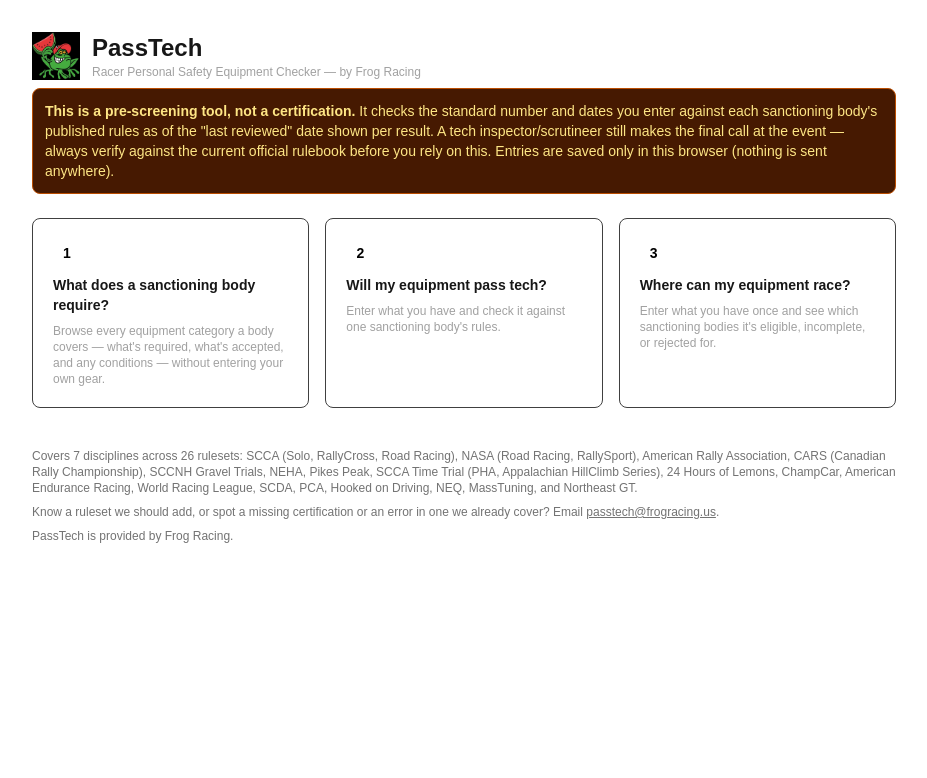
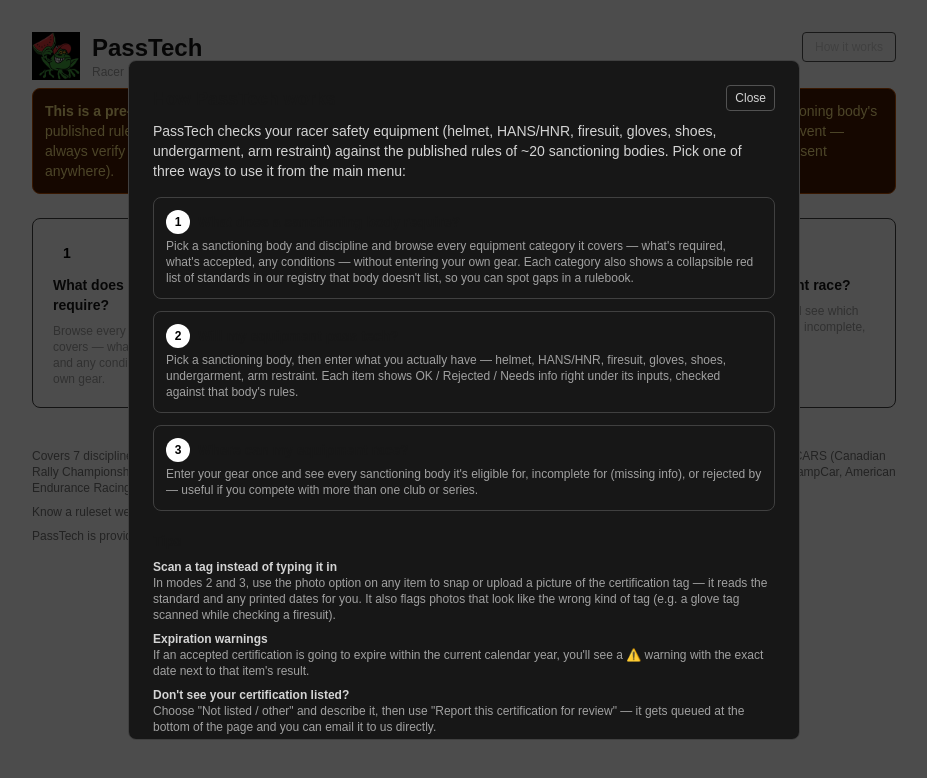
Before and after one commit to cecchet/passtech, a Next.js app: page / in a window 1280 px wide. Shown: the top 778 px of the page, without its empty margins (176-1103 px from the left). Built offline with nearby package versions, Linux system fonts and the light colour scheme.

Commit message:
Add in-app tutorial and link Frog Racing branding to frogracing.us
Adds a How it works modal covering the three main modes and key tips
(photo scan, expiration warnings, missing-cert reporting), shown once
automatically on first visit and reachable anytime from the header.

```diff
--- a/src/app/page.tsx
+++ b/src/app/page.tsx
@@ -8,6 +8,7 @@
 import { ResultRow } from "@/components/ResultRow";
 import { EquipmentEntry, evaluateRuleset, overallEligibility } from "@/lib/matcher";
 import { BrandLogo } from "@/components/BrandLogo";
+import { TutorialModal } from "@/components/TutorialModal";
 
 type Mode = "landing" | "reference" | "body-first" | "equipment-first";
 
@@ -33,6 +34,7 @@
 }
 
 const STORAGE_KEY = "safety-gear-check:v2";
+const TUTORIAL_SEEN_KEY = "safety-gear-check:tutorial-seen";
 
 export default function Home() {
   const [mode, setMode] = useState<Mode>("landing");
@@ -41,6 +43,7 @@
   const [missingReports, setMissingReports] = useState<MissingReport[]>([]);
   const [hydrated, setHydrated] = useState(false);
   const [copyStatus, setCopyStatus] = useState<string | null>(null);
+  const [showTutorial, setShowTutorial] = useState(false);
 
   // One-time hydration from localStorage on mount (must run client-side only, after SSR's default-state render).
   /* eslint-disable react-hooks/set-state-in-effect */
@@ -54,12 +57,18 @@
         if (saved.mode) setMode(saved.mode);
         if (saved.missingReports) setMissingReports(saved.missingReports);
       }
+      if (!window.localStorage.getItem(TUTORIAL_SEEN_KEY)) setShowTutorial(true);
     } catch {
       // ignore corrupt/unavailable storage
     }
     setHydrated(true);
   }, []);
   /* eslint-enable react-hooks/set-state-in-effect */
+
+  const closeTutorial = () => {
+    setShowTutorial(false);
+    window.localStorage.setItem(TUTORIAL_SEEN_KEY, "1");
+  };
 
   useEffect(() => {
     if (!hydrated) return;
@@ -119,18 +128,32 @@
             <BrandLogo />
             <div>
               <h1 className="flex items-center gap-2 text-2xl font-bold">PassTech</h1>
-              <p className="text-xs text-neutral-400">Racer Personal Safety Equipment Checker — by Frog Racing</p>
+              <p className="text-xs text-neutral-400">
+                Racer Personal Safety Equipment Checker — by{" "}
+                <a href="https://www.frogracing.us" target="_blank" rel="noopener noreferrer" className="underline underline-offset-2 hover:text-neutral-300">
+                  Frog Racing
+                </a>
+              </p>
             </div>
           </div>
-          {(mode === "body-first" || mode === "equipment-first") && (
+          <div className="flex shrink-0 gap-2">
             <button
               type="button"
-              onClick={clearAll}
-              className="shrink-0 rounded border border-neutral-600 px-3 py-1.5 text-xs text-neutral-300 hover:bg-neutral-800"
+              onClick={() => setShowTutorial(true)}
+              className="rounded border border-neutral-600 px-3 py-1.5 text-xs text-neutral-300 hover:bg-neutral-800"
             >
-              Clear all entries
+              How it works
             </button>
-          )}
+            {(mode === "body-first" || mode === "equipment-first") && (
+              <button
+                type="button"
+                onClick={clearAll}
+                className="rounded border border-neutral-600 px-3 py-1.5 text-xs text-neutral-300 hover:bg-neutral-800"
+              >
+                Clear all entries
+              </button>
+            )}
+          </div>
         </div>
         <p className="mt-2 rounded-lg border border-amber-700 bg-amber-950 p-3 text-sm text-amber-200">
           <strong>This is a pre-screening tool, not a certification.</strong> It checks the standard number and dates
@@ -265,8 +288,16 @@
           </a>
           .
         </p>
-        <p className="mt-2">PassTech is provided by Frog Racing.</p>
+        <p className="mt-2">
+          PassTech is provided by{" "}
+          <a href="https://www.frogracing.us" target="_blank" rel="noopener noreferrer" className="underline hover:text-neutral-300">
+            Frog Racing
+          </a>
+          .
+        </p>
       </footer>
+
+      <TutorialModal open={showTutorial} onClose={closeTutorial} />
     </div>
   );
 }
--- /dev/null
+++ b/src/components/TutorialModal.tsx
@@ -0,0 +1,131 @@
+"use client";
+
+import { useEffect } from "react";
+
+interface TutorialSection {
+  number: number;
+  title: string;
+  description: string;
+}
+
+const MODES: TutorialSection[] = [
+  {
+    number: 1,
+    title: "What does a sanctioning body require?",
+    description:
+      "Pick a sanctioning body and discipline and browse every equipment category it covers — what's required, what's accepted, any conditions — without entering your own gear. Each category also shows a collapsible red list of standards in our registry that body doesn't list, so you can spot gaps in a rulebook.",
+  },
+  {
+    number: 2,
+    title: "Will my equipment pass tech?",
+    description:
+      "Pick a sanctioning body, then enter what you actually have — helmet, HANS/HNR, firesuit, gloves, shoes, undergarment, arm restraint. Each item shows OK / Rejected / Needs info right under its inputs, checked against that body's rules.",
+  },
+  {
+    number: 3,
+    title: "Where can my equipment race?",
+    description:
+      "Enter your gear once and see every sanctioning body it's eligible for, incomplete for (missing info), or rejected by — useful if you compete with more than one club or series.",
+  },
+];
+
+const TIPS = [
+  {
+    title: "Scan a tag instead of typing it in",
+    description:
+      "In modes 2 and 3, use the photo option on any item to snap or upload a picture of the certification tag — it reads the standard and any printed dates for you. It also flags photos that look like the wrong kind of tag (e.g. a glove tag scanned while checking a firesuit).",
+  },
+  {
+    title: "Expiration warnings",
+    description: "If an accepted certification is going to expire within the current calendar year, you'll see a ⚠️ warning with the exact date next to that item's result.",
+  },
+  {
+    title: "Don't see your certification listed?",
+    description: "Choose \"Not listed / other\" and describe it, then use \"Report this certification for review\" — it gets queued at the bottom of the page and you can email it to us directly.",
+  },
+];
+
+export function TutorialModal({ open, onClose }: { open: boolean; onClose: () => void }) {
+  useEffect(() => {
+    if (!open) return;
+    const onKeyDown = (e: KeyboardEvent) => {
+      if (e.key === "Escape") onClose();
+    };
+    window.addEventListener("keydown", onKeyDown);
+    return () => window.removeEventListener("keydown", onKeyDown);
+  }, [open, onClose]);
+
+  if (!open) return null;
+
+  return (
+    <div
+      className="fixed inset-0 z-50 flex items-center justify-center bg-black/70 p-4"
+      onClick={onClose}
+    >
+      <div
+        role="dialog"
+        aria-modal="true"
+        aria-labelledby="tutorial-title"
+        onClick={(e) => e.stopPropagation()}
+        className="max-h-[85vh] w-full max-w-2xl overflow-y-auto rounded-lg border border-neutral-700 bg-neutral-900 p-6"
+      >
+        <div className="flex items-start justify-between gap-4">
+          <h2 id="tutorial-title" className="text-lg font-bold">
+            How PassTech works
+          </h2>
+          <button
+            type="button"
+            onClick={onClose}
+            aria-label="Close tutorial"
+            className="shrink-0 rounded border border-neutral-600 px-2 py-1 text-xs text-neutral-300 hover:bg-neutral-800"
+          >
+            Close
+          </button>
+        </div>
+
+        <p className="mt-2 text-sm text-neutral-300">
+          PassTech checks your racer safety equipment (helmet, HANS/HNR, firesuit, gloves, shoes, undergarment, arm
+          restraint) against the published rules of ~20 sanctioning bodies. Pick one of three ways to use it from the
+          main menu:
+        </p>
+
+        <div className="mt-4 flex flex-col gap-3">
+          {MODES.map((m) => (
+            <div key={m.number} className="rounded-lg border border-neutral-700 p-3">
+              <div className="flex items-center gap-2">
+                <span className="flex h-6 w-6 shrink-0 items-center justify-center rounded-full bg-white text-xs font-bold text-black">
+                  {m.number}
+                </span>
+                <span className="text-sm font-semibold">{m.title}</span>
+              </div>
+              <p className="mt-1 text-xs text-neutral-400">{m.description}</p>
+            </div>
+          ))}
+        </div>
+
+        <h3 className="mt-5 text-sm font-semibold">Tips</h3>
+        <div className="mt-2 flex flex-col gap-2">
+          {TIPS.map((t) => (
+            <div key={t.title}>
+              <p className="text-xs font-semibold text-neutral-300">{t.title}</p>
+              <p className="text-xs text-neutral-400">{t.description}</p>
+            </div>
+          ))}
+        </div>
+
+        <p className="mt-5 rounded-lg border border-amber-700 bg-amber-950 p-3 text-xs text-amber-200">
+          PassTech is a pre-screening tool, not a certification — a tech inspector/scrutineer still makes the final
+          call at the event. Always verify against the current official rulebook.
+        </p>
+
+        <button
+          type="button"
+          onClick={onClose}
+          className="mt-5 w-full rounded-lg bg-white px-4 py-2 text-sm font-medium text-black"
+        >
+          Got it
+        </button>
+      </div>
+    </div>
+  );
+}
```
